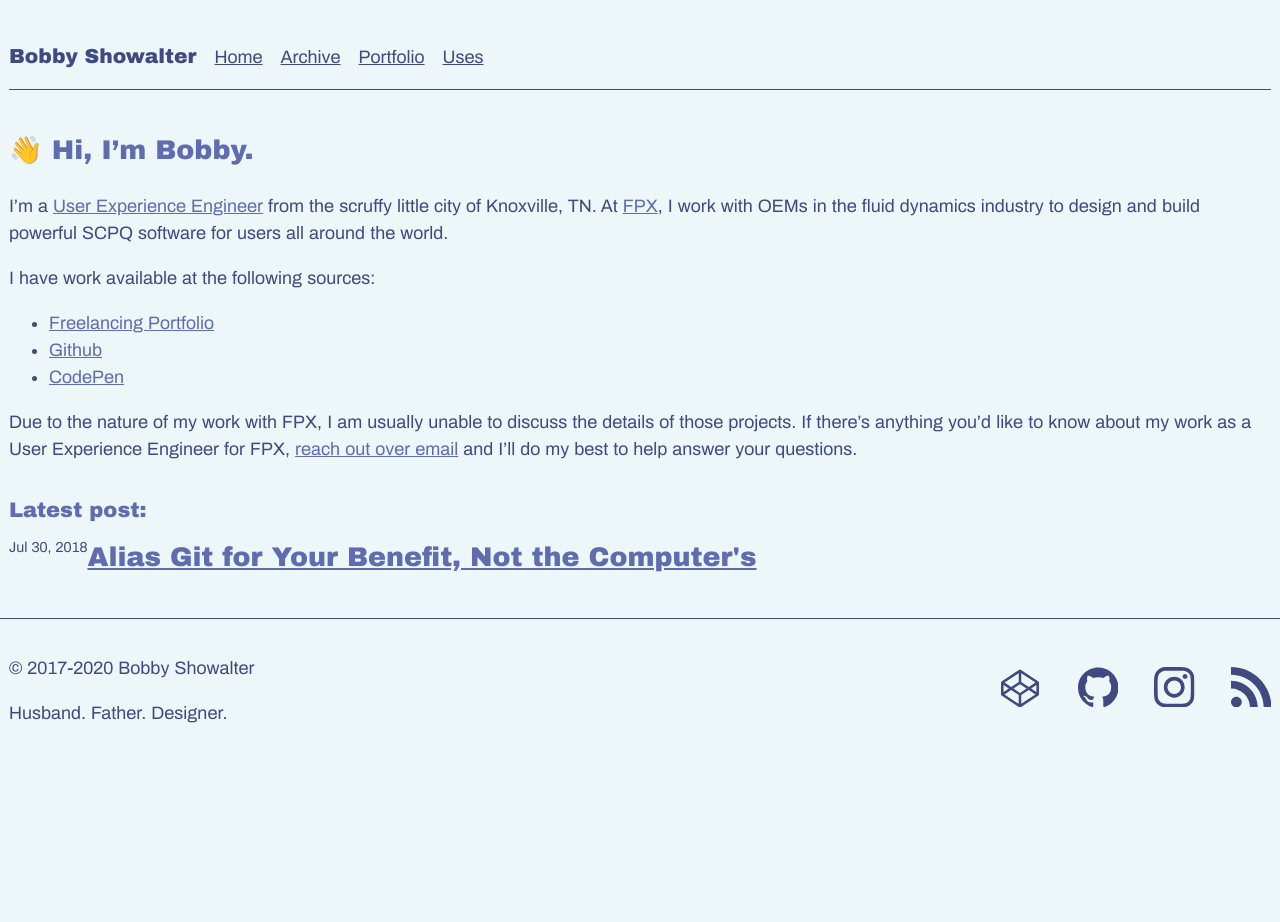
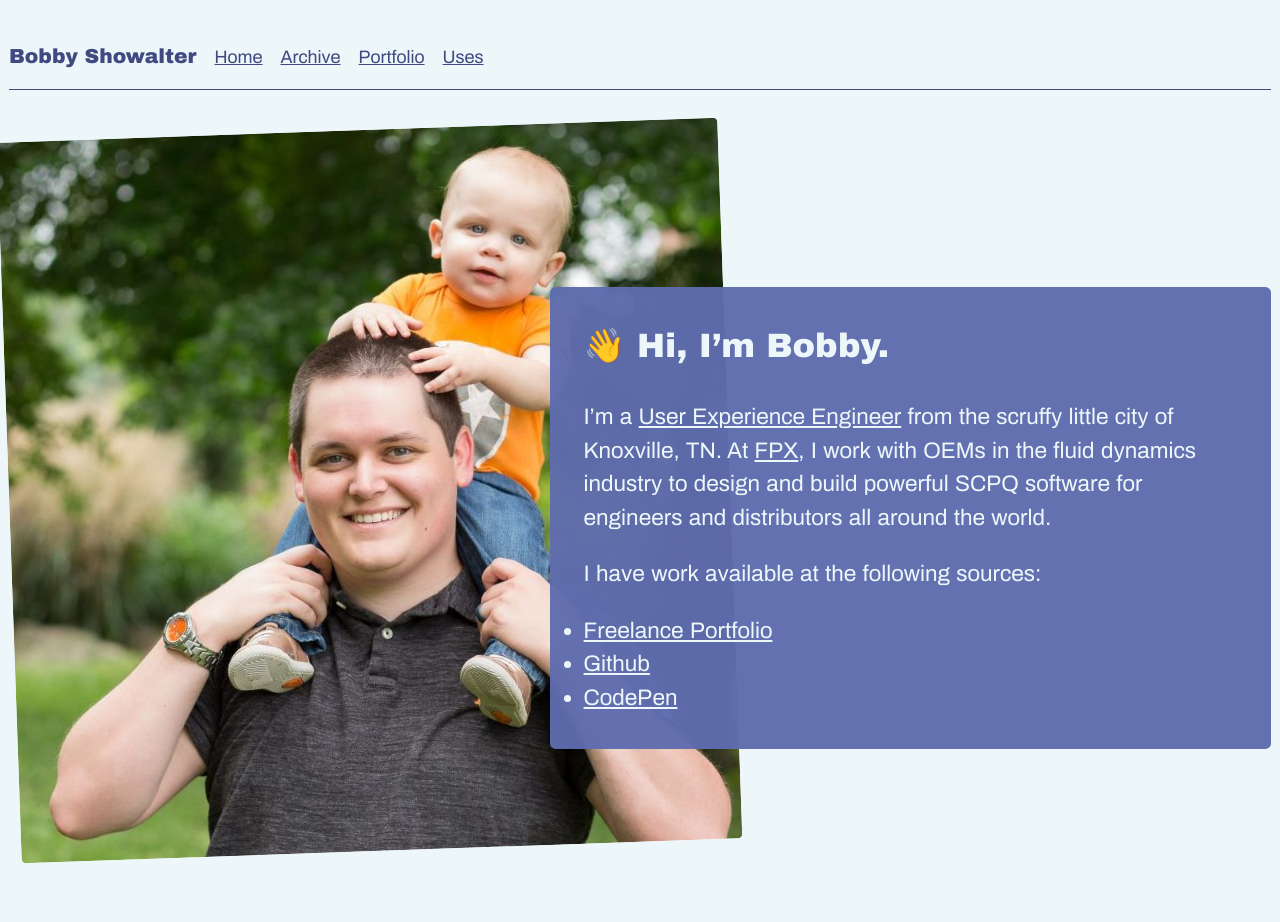
Before and after one commit to orangedaisy/bshowco, a Jekyll site: the page built from index.md, in a window 1280 px wide. Shown: the top 922 px of the page. Built offline with Jekyll 4.4.1, drawn with Linux system fonts in a browser that asks for light colours; our own code applies the rules of GitHub Pages for plain Markdown files; before the commit the page ends 900 px from its top, so only the background shows below that; some of the changed text lies outside the part shown; grey boxes are pictures that could not be loaded.

Commit message:
GH-12: Update homepage
- New layout
- Fancier links to latest blog post and portfolio page

```diff
--- a/_layouts/home.html
+++ b/_layouts/home.html
@@ -2,15 +2,41 @@
 layout: default
 ---
 
-{{ content }}
+<div class="c-homepage-intro">
+  <div class="c-homepage-intro__greeting">
+    {{ content }}
+  </div>
+  <div class="c-homepage-intro__picture">
+    <img src="/assets/images/intro-pic.jpg" alt="">
+  </div>
+</div>
 
-<h3 style="margin-top:1.5em;margin-bottom:.5em;">Latest post:</h3>
+<div class="c-homepage-links">
+  {% for post in site.posts limit:1 %}
+    <a class="c-homepage-links__blog" href="{{ post.url | relative_url }}">
+      <div>
+        <h3>Latest Blog Post</h3>
+        <p>{{ post.title | escape }}</p>
+        {% comment %}
+          This feels kinda gross, but I can't think of another way to accomplish it.
+        {% endcomment %}
 
-{% for post in site.posts limit:1 %}
-  <article class="c-post s-post">
+        {% capture image %}
+          {{ post.image }}
+        {% endcapture %}
 
-    <h2 style="margin-bottom:0;"><a href="{{ post.url | relative_url }}">{{ post.title | escape }}</a></h2>
-    <small>{{ post.date | date: "%b %-d, %Y" }}</small>
-
-  </article>
-{% endfor %}
+        {% unless post.image %}
+          {% assign image = "https://source.unsplash.com/collection/9248817/800x400" %}
+        {% endunless %}
+        <img src="{{ image }}" alt="">
+      </div>
+    </a>
+  {% endfor %}
+  <a class="c-homepage-links__portfolio" href="/portfolio/">
+    <div>
+      <h3>Featured Portfolio Project</h3>
+      <p>LTB Photography</p>
+      <img src="https://www.orangedaisy.co/assets/images/work/ltbp_1x.png" alt="">
+    </div>
+  </a>
+</div>
--- a/_sass/bshow.scss
+++ b/_sass/bshow.scss
@@ -18,6 +18,8 @@
   'components/c-footer',
   'components/c-icon',
   'components/c-figure',
+  'components/c-homepage-intro',
+  'components/c-homepage-links',
 
   // scopes
   'scopes/s-post'
--- /dev/null
+++ b/_sass/components/_c-homepage-intro.scss
@@ -0,0 +1,92 @@
+@media screen and (min-width: 768px) {
+  .c-homepage-intro {
+    display: grid;
+    grid-template-columns:
+      [left-start]
+        3fr
+          [center-start right-start]
+            1fr
+          [center-end left-end]
+        3fr
+      [right-end];
+    grid-template-rows:
+      [upper-start]
+      1.5em
+      [center-start lower-start]
+      1fr
+      [center-end upper-end]
+      1.5em
+      [lower-end];
+  }
+}
+
+.c-homepage-intro__picture {
+  grid-column: left;
+  grid-row: upper;
+  position: relative;
+}
+
+@media screen and (min-width: 768px) {
+  .c-homepage-intro__picture {
+    transform: rotate(-2deg);
+  }
+}
+
+.c-homepage-intro__picture img {
+  border-radius: .25em;
+  display: block;
+  height: auto;
+  margin: 0 auto;
+  max-width: 25rem;
+  object-fit: cover;
+  object-position: center;
+  width: 100%;
+}
+
+@media screen and (min-width: 768px) {
+  .c-homepage-intro__picture img {
+    height: 100%;
+    max-width: 100%;
+  }
+}
+
+.c-homepage-intro__greeting {
+  align-self: center;
+  background-color: #5f6caff6;
+  border-radius: .25em;
+  color: #edf7fa;
+  font-size: 1.25em;
+  grid-column: right;
+  grid-row: lower;
+  margin-bottom: 2.5rem;
+  padding: 1.5em;
+  z-index: 2;
+}
+
+@media screen and (min-width: 768px) {
+  .c-homepage-intro__greeting {
+    margin-bottom: 0;
+  }
+}
+
+.c-homepage-intro__greeting > *:first-child {
+  margin-top: 0;
+}
+
+.c-homepage-intro__greeting > *:last-child {
+  margin-bottom: 0;
+}
+
+.c-homepage-intro__greeting h2 {
+  color: #edf7fa;
+  font-family: 'Archivo Black', sans-serif;
+  font-weight: normal;
+}
+
+.c-homepage-intro__greeting ul {
+  padding-left: 0;
+}
+
+.c-homepage-intro__greeting a {
+  color: #edf7fa;
+}
--- /dev/null
+++ b/_sass/components/_c-homepage-links.scss
@@ -0,0 +1,139 @@
+.c-homepage-links {
+  margin: 2.5em 0;
+}
+
+@media screen and (min-width: 768px) {
+  .c-homepage-links {
+    display: flex;
+  }
+}
+
+.c-homepage-links > a {
+  color: #edf7fa;
+  display: block;
+  flex-basis: 50%;
+  text-decoration: none;
+}
+
+.c-homepage-links > a:hover {
+  opacity: 1;
+}
+
+.c-homepage-links > a > div {
+  display: grid;
+  align-content: stretch;
+  grid-template-columns: 1fr;
+  grid-template-rows:
+    [header-start]
+    max-content
+    [header-end name-start]
+    min-content
+    [name-end bottom-start]
+    1fr
+    [bottom-end];
+  height: 100%;
+  overflow: hidden;
+  text-shadow: 0 0 .375em #404a80;
+}
+
+.c-homepage-links > a > div::before {
+  content: '';
+  display: block;
+  grid-column: 1;
+  grid-row: 1 / -1;
+  z-index: 2;
+}
+
+.c-homepage-links > a > div > img {
+  display: block;
+  grid-column: 1;
+  grid-row: 1 / -1;
+  height: 100%;
+  max-height: 20em;
+  object-fit: cover;
+  transition: transform 192ms ease-out;
+  width: 100%;
+}
+
+.c-homepage-links > a:hover > div > img {
+  transform: scale(1.063);
+}
+
+.c-homepage-links > a > div > h3 {
+  color: currentColor;
+  font-family: 'Archivo Black', sans-serif;
+  font-size: 1.25rem;
+  font-weight: normal;
+  grid-column: 1;
+  grid-row: header;
+  margin: 0;
+  padding: 2.5rem 2.5rem 1em;
+  z-index: 3;
+}
+
+.c-homepage-links > a > div > p {
+  align-self: start;
+  font-size: 2rem;
+  grid-column: 1;
+  grid-row: name;
+  margin: 0;
+  padding: 0 2.5rem 2.5rem;
+  z-index: 3;
+}
+
+.c-homepage-links > a > div > *:first-child {
+  margin: 0;
+}
+
+.c-homepage-links > a > div > *:last-child {
+  margin-bottom: 0;
+}
+
+.c-homepage-links__blog > div {
+  border-top-left-radius: .25em;
+  border-top-right-radius: .25em;
+  text-align: right;
+}
+
+.c-homepage-links__portfolio > div {
+  border-bottom-left-radius: .25em;
+  border-bottom-right-radius: .25em;
+}
+
+@media screen and (min-width: 768px) {
+  .c-homepage-links__blog > div {
+    border-top-right-radius: 0;
+    border-bottom-right-radius: 0;
+    border-top-left-radius: .25em;
+    border-bottom-left-radius: .25em;
+  }
+
+  .c-homepage-links__portfolio > div {
+    border-top-right-radius: .25em;
+    border-bottom-right-radius: .25em;
+    border-top-left-radius: 0;
+    border-bottom-left-radius: 0;
+  }
+}
+
+.c-homepage-links__blog > div::before {
+  background-image:
+    radial-gradient(
+      ellipse at top right,
+      #ffb677 25%,
+      #5f6caf56
+    );
+}
+
+.c-homepage-links__portfolio > div::before {
+  background-image:
+    radial-gradient(
+      ellipse at top left,
+      #ff8364 25%,
+      #5f6caf56
+    );
+}
+
+.c-homepage-links__portfolio > div > img {
+  object-position: 25% 60%;
+}
--- a/index.md
+++ b/index.md
@@ -7,17 +7,11 @@ navbar: false
 
 I'm a [User Experience Engineer](/what-i-do/) from the scruffy little city of
 Knoxville, TN. At [FPX](https://www.fpx.com/), I work with OEMs in the fluid
-dynamics industry to design and build powerful SCPQ software for users all
-around the world.
+dynamics industry to design and build powerful SCPQ software for engineers and
+distributors all around the world.
 
 I have work available at the following sources:
 
-- [Freelancing Portfolio](https://www.bshow.co/portfolio/)
+- [Freelance Portfolio](/portfolio/)
 - [Github](https://github.com/orangedaisy/)
 - [CodePen](https://codepen.io/bobbyshowalter/)
-
-Due to the nature of my work with FPX, I am usually unable to discuss the
-details of those projects. If there's anything you'd like to know about my work
-as a User Experience Engineer for FPX, [reach out over
-email](mailto:bobby.showalter@gmail.com) and I'll do my best to help answer your
-questions.
```
Also changed, not shown: assets/images/intro-pic.jpg (added).
